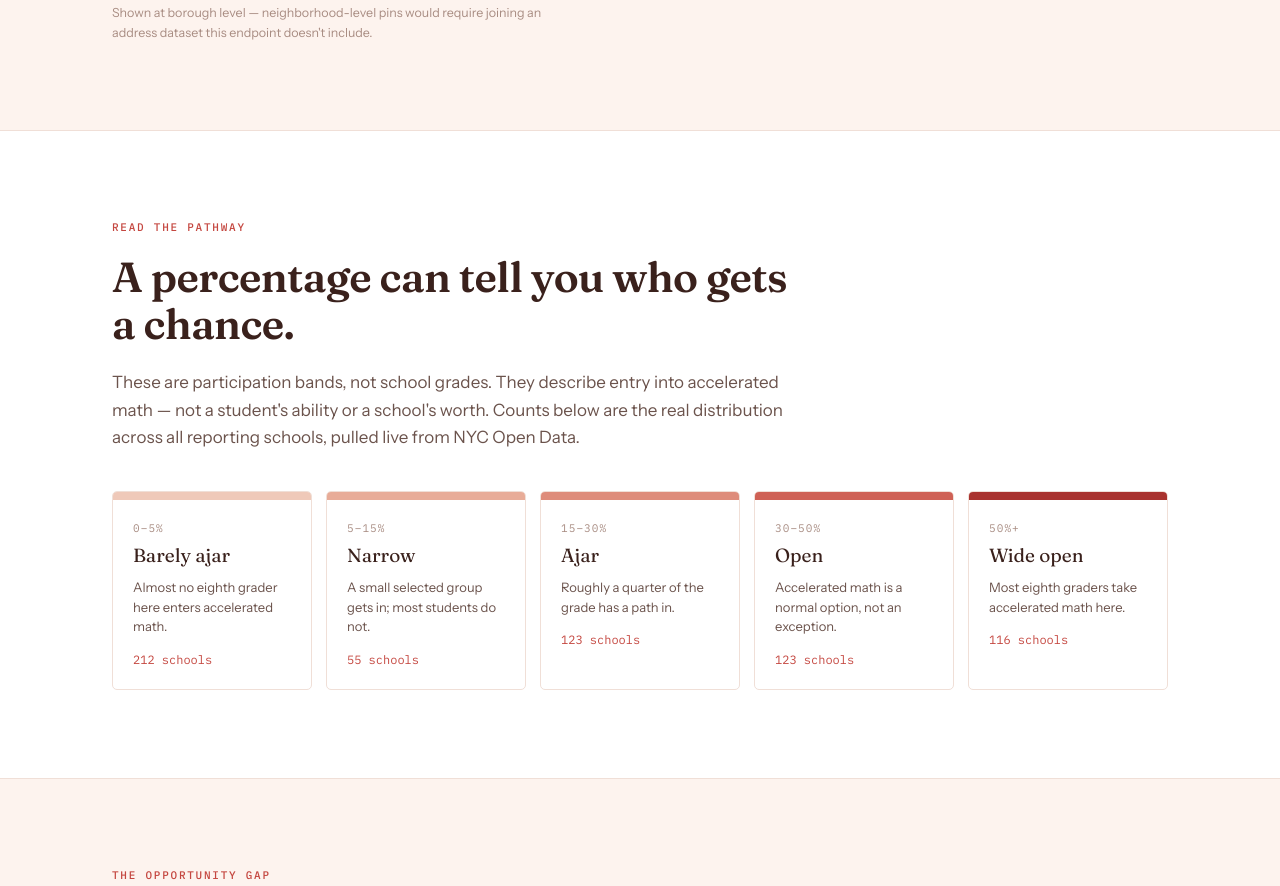
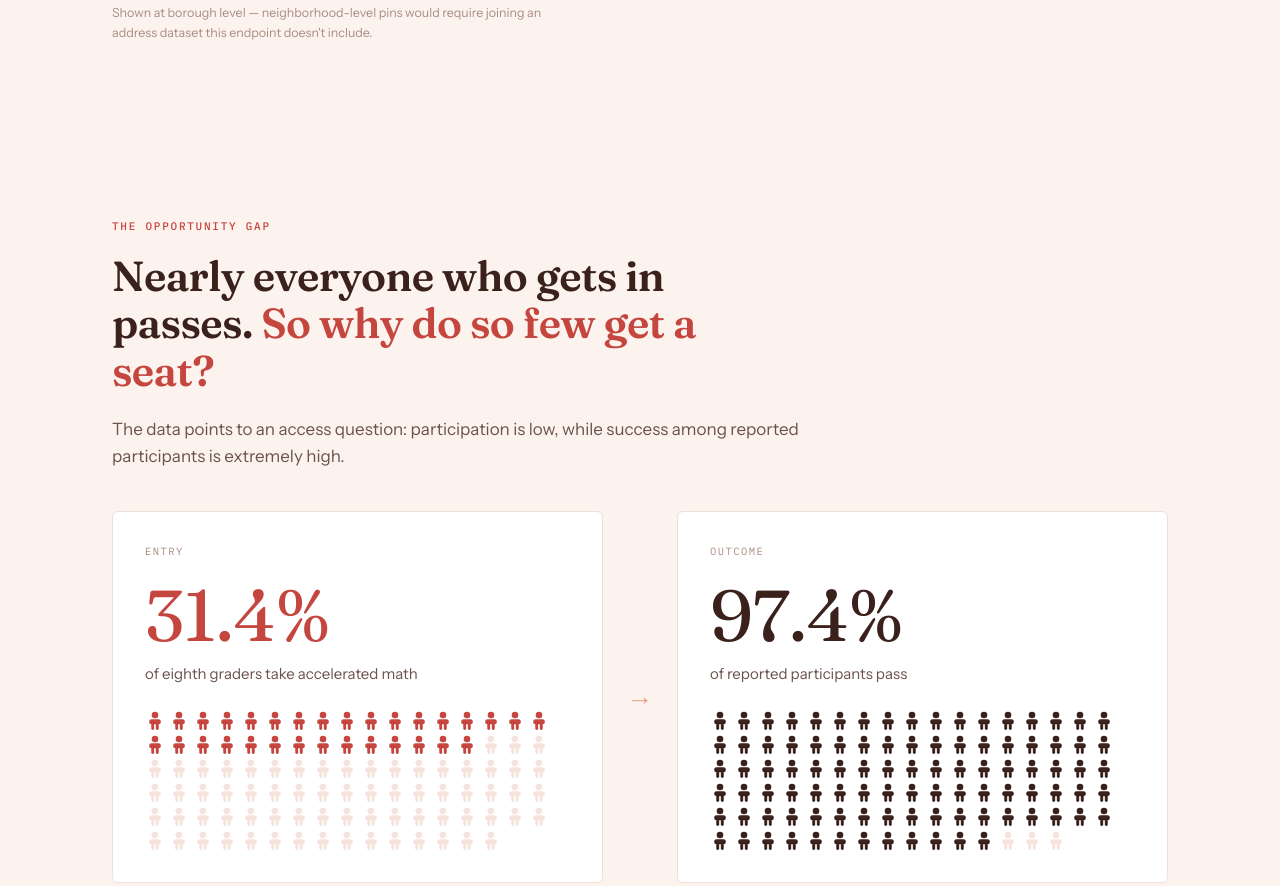
Before and after one commit to Soma-Majumder/Open-Doors-NYC-Data-Visualization-Storytelling, a website: page index.html in a window 1280 px wide. Shown: the part 3270-4156 px from the top of the page. Drawn offline with Linux system fonts and the light colour scheme.

Commit message:
Took away repetitive section

```diff
--- a/css/styles.css
+++ b/css/styles.css
@@ -362,17 +362,6 @@ h2.section-head{font-size:42px;line-height:1.14;letter-spacing:-.015em;max-width
   font-family:'IBM Plex Mono',monospace;font-size:12.5px;color:var(--faint);
 }
 
-/* PATHWAY */
-#pathway{background:var(--surface);border-top:1px solid var(--rule);border-bottom:1px solid var(--rule);}
-.bands-grid{display:grid;grid-template-columns:repeat(5,1fr);gap:14px;}
-.band-card{border-radius:5px;overflow:hidden;border:1px solid var(--rule);}
-.band-card .strip{height:8px;}
-.band-card .body{padding:20px;}
-.band-card .range{font-family:'IBM Plex Mono',monospace;font-size:11px;color:var(--faint);letter-spacing:.1em;}
-.band-card .label{font-family:Fraunces,Georgia,serif;font-size:19px;margin:8px 0 10px;color:var(--ink);line-height:1.25;}
-.band-card .desc{font-size:13px;line-height:1.5;color:var(--muted);}
-.band-card .count{font-family:'IBM Plex Mono',monospace;font-size:12px;color:var(--primary);margin-top:14px;}
-
 /* OPPORTUNITY GAP */
 .gap-row{display:flex;gap:24px;align-items:stretch;flex-wrap:wrap;}
 .gap-card{flex:1 1 300px;background:var(--surface);border:1px solid var(--rule);border-radius:6px;padding:32px;}
--- a/index.html
+++ b/index.html
@@ -189,15 +189,6 @@
   </div>
 </section>
 
-<section id="pathway">
-  <div class="wrap">
-    <div class="eyebrow">Read the pathway</div>
-    <h2 class="section-head">A percentage can tell you who gets a chance.</h2>
-    <p class="section-sub">These are participation bands, not school grades. They describe entry into accelerated math — not a student's ability or a school's worth. Counts below are the real distribution across all reporting schools, pulled live from NYC Open Data.</p>
-    <div class="bands-grid" id="bandsGrid"></div>
-  </div>
-</section>
-
 <section id="gap">
   <div class="wrap">
     <div class="eyebrow">The opportunity gap</div>
--- a/js/main.js
+++ b/js/main.js
@@ -7,7 +7,7 @@ const RAMP = ['var(--ramp-0)', 'var(--ramp-1)', 'var(--ramp-2)', 'var(--ramp-3)'
 const RAMP_TEXT = ['var(--ramp-text-0)', 'var(--ramp-text-1)', 'var(--ramp-text-2)', 'var(--ramp-text-3)', 'var(--ramp-text-4)'];
 
 // Band definitions (range/name/desc) are fixed content per the design spec.
-// School counts per band are computed from the real data — see renderBands().
+// Used to label a borough's or school's access tier in the snapshot and modal.
 const BAND_DEFS = [
   { range: '0–5%', name: 'Barely ajar', desc: 'Almost no eighth grader here enters accelerated math.' },
   { range: '5–15%', name: 'Narrow', desc: 'A small selected group gets in; most students do not.' },
@@ -80,7 +80,6 @@ function renderAll(data) {
   renderEarnLadder();
   BOROUGHS = buildBoroughs(data);
   renderBoroughRows();
-  renderBands(data);
   renderGap(data);
   renderBoroughCards();
   renderCompareBars(data);
@@ -188,27 +187,6 @@ function renderSchoolList(boroughName) {
     </div>
   `;
   }).join('');
-}
-
-function renderBands(data) {
-  const counts = [0, 0, 0, 0, 0];
-  data.schools.forEach(s => {
-    const tier = tierFor(s.pct);
-    if (tier !== null) counts[tier]++;
-  });
-
-  const box = document.getElementById('bandsGrid');
-  box.innerHTML = BAND_DEFS.map((band, i) => `
-    <div class="band-card">
-      <div class="strip" style="background:${RAMP[i]}"></div>
-      <div class="body">
-        <div class="range">${band.range}</div>
-        <div class="label">${band.name}</div>
-        <div class="desc">${band.desc}</div>
-        <div class="count">${counts[i]} schools</div>
-      </div>
-    </div>
-  `).join('');
 }
 
 function renderGap(data) {
```
